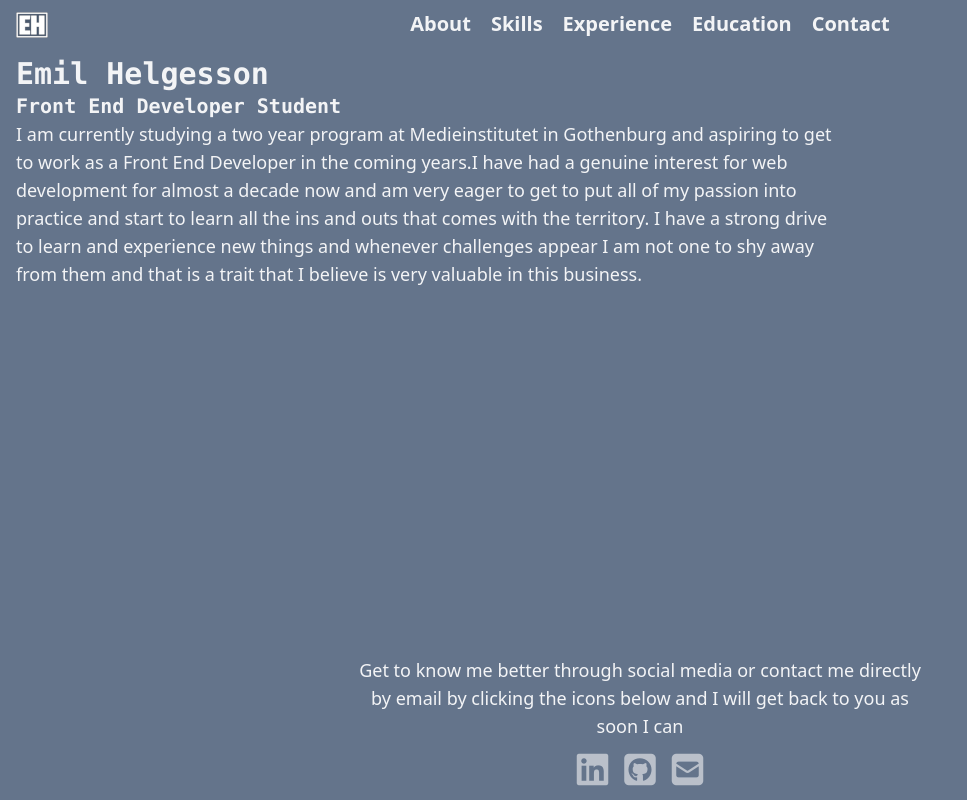
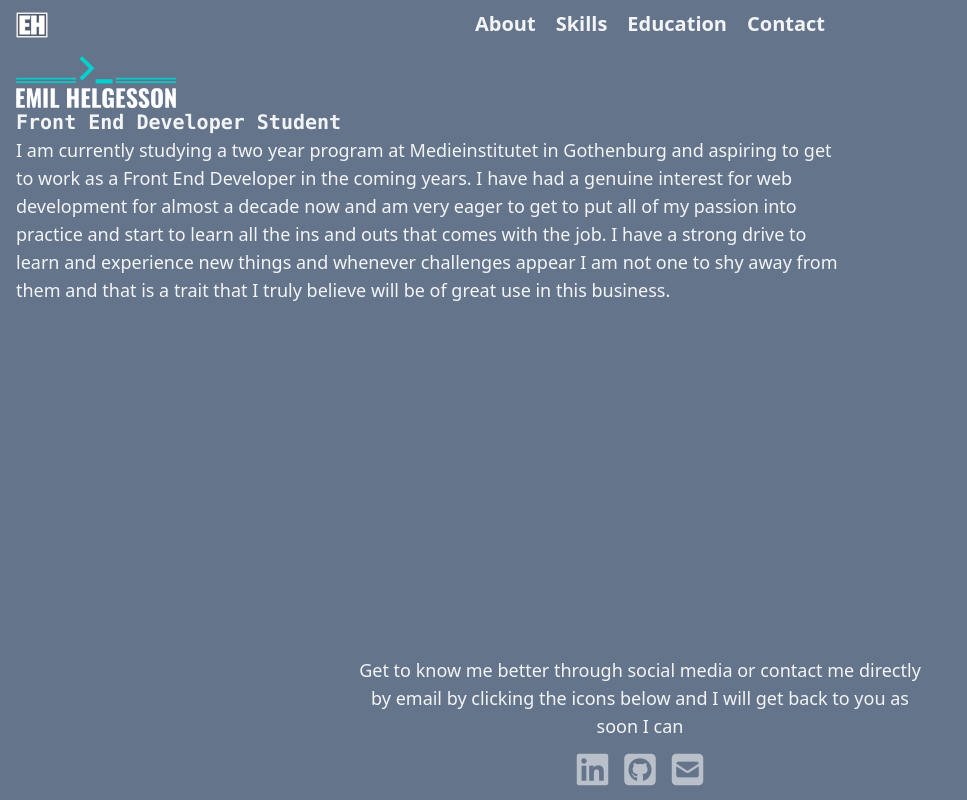
Before and after one commit to Emil-Helge/My-Resume, a website: page src/index.html in a window 1280 px wide. Shown: the whole page, without its empty margins (0-967 px from the left). Drawn offline with Linux system fonts and the light colour scheme.

Commit message:
Added scrolling animation & created+scaled alt logo

```diff
--- a/main.js
+++ b/main.js
@@ -2,6 +2,7 @@ window.addEventListener('DOMContentLoaded', main);
 
 function main() {
   addEventListeners()
+  scrollAnimation()
 }
 
 function addEventListeners() {
@@ -15,3 +16,18 @@ function toggleMenu() {
 
   const menuIcon = document.querySelector('.burger-menu');
 }
+
+function scrollAnimation() {
+  const observer = new IntersectionObserver((entries) => {
+    entries.forEach((entry) => {
+        if (entry.isIntersecting) {
+            entry.target.classList.add("scroll-animation-show");
+        } else {
+            entry.target.classList.remove("scroll-animation-show");
+        }
+    });
+});
+
+const hiddenElements = document.querySelectorAll(".scroll-animation-hidden");
+hiddenElements.forEach((el) => observer.observe(el));
+}
--- a/src/index.html
+++ b/src/index.html
@@ -11,7 +11,7 @@
   <title>Emil Helgesson | Front End Developer</title>
 </head>
 <body class="flex flex-col gap-2 items-center bg-slate-500 font-sans  text-sm text-gray-100 lg:text-lg ">
-  <header class="transition-all overflow-y-hidden">
+  <header class="transition-all overflow-y-hidden border-b-">
     <nav class="flex flex-row h-12">
       <a class="fixed top-3 left-4" href="#">
         <img src="/images/CV-logo.png" alt="Logo">
@@ -25,29 +25,24 @@
         <li>
         </li>
         <li>
-          <span>
-            About
-          </span>
+            <a href="#About">
+              About
+            </a>
         </li>
         <li>
-          <span>
+          <a href="#Skills">
             Skills
-          </span>
+          </a>
         </li>
         <li>
-          <span>
-            Experience
-          </span>
+          <a href="#Education">
+            Education
+          </a>
         </li>
         <li>
-          <span>
-            Education
-          </span>
-        </li>
-        <li>
-          <span>
+          <a href="#Contact">
             Contact
-          </span>
+          </a>
         </li>
     </ul>
     </nav>
@@ -55,20 +50,18 @@
     </nav>
   </div>
   <div class="flex flex-col max-w-screen-2xl pl-4 pr-4">
-    <h1 class="text-3xl font-mono font-extrabold">
-      Emil Helgesson
+    <img src="../images/CV-name-alt-logo.png" alt="Image with name and logo" class="scroll-animation-hidden w-40"></img>
+    <h1 id="About" class="text-xl font-mono font-extrabold scroll-animation-hidden">
+      Front End Developer Student
     </h1>
-    <h2 class="text-xl font-mono font-extrabold">
-      Front End Developer Student
-    </h2>
-    <p class="md:w-2/3">
-      I am currently studying a two year program at Medieinstitutet in Gothenburg and aspiring to get to work as a Front End Developer in the coming years.I have had a genuine interest for web development for almost a decade now and am very eager to get to put all of my passion into practice and start to learn all the ins and outs that comes with the territory. I have a strong drive to learn and experience new things and whenever challenges appear I am not one to shy away from them and that is a trait that I believe is very valuable in this business.
+    <p class="md:w-2/3 scroll-animation-hidden">
+      I am currently studying a two year program at Medieinstitutet in Gothenburg and aspiring to get to work as a Front End Developer in the coming years. I have had a genuine interest for web development for almost a decade now and am very eager to get to put all of my passion into practice and start to learn all the ins and outs that comes with the job. I have a strong drive to learn and experience new things and whenever challenges appear I am not one to shy away from them and that is a trait that I truly believe will be of great use in this business.
     </p>
   </div>
   <footer class="fixed bottom-3">
-    <h3 class="text-center max-w-xl">
+    <h3 class="text-center max-w-xl scroll-animation-hidden">
       Get to know me better through social media or contact me directly by email by clicking the icons below and I will get back to you as soon I can</h3>
-    <div class="icon-container w-full flex gap-4 justify-center mt-3">
+    <div class="icon-container w-full flex gap-4 justify-center mt-3 ">
       <a href="https://www.linkedin.com/in/emil-helgesson94/" id="linkedinIcon" class="fa-brands fa-linkedin fa-2x opacity-60 hover:opacity-100"></a>
       <a href="https://github.com/Emil-Helge" id="githubIcon" class="fa-brands fa-square-github fa-2x opacity-60 hover:opacity-100"></a>
       <a href="mailto:helgesson.emil.94@gmail.com" id="emailIcon" class="fa-solid fa-square-envelope fa-2x opacity-60 hover:opacity-100"></a>
--- a/src/input.css
+++ b/src/input.css
@@ -1,3 +1,16 @@
 @tailwind base;
 @tailwind components;
 @tailwind utilities;
+
+.scroll-animation-hidden {
+  opacity: 0;
+  filter: blur(5px);
+  transform: translateX(-100%);
+  transition: all 1.5s;
+}
+
+.scroll-animation-show {
+  opacity: 1;
+  filter: blur(0);
+  transform: translateX(0);
+}
```
Also changed, not shown: dist/output.css, images/CV-logo-black.png (renamed from images/CV-logo-svart.png), images/CV-name-alt-logo-black.png (added), images/CV-name-alt-logo.png (added).
